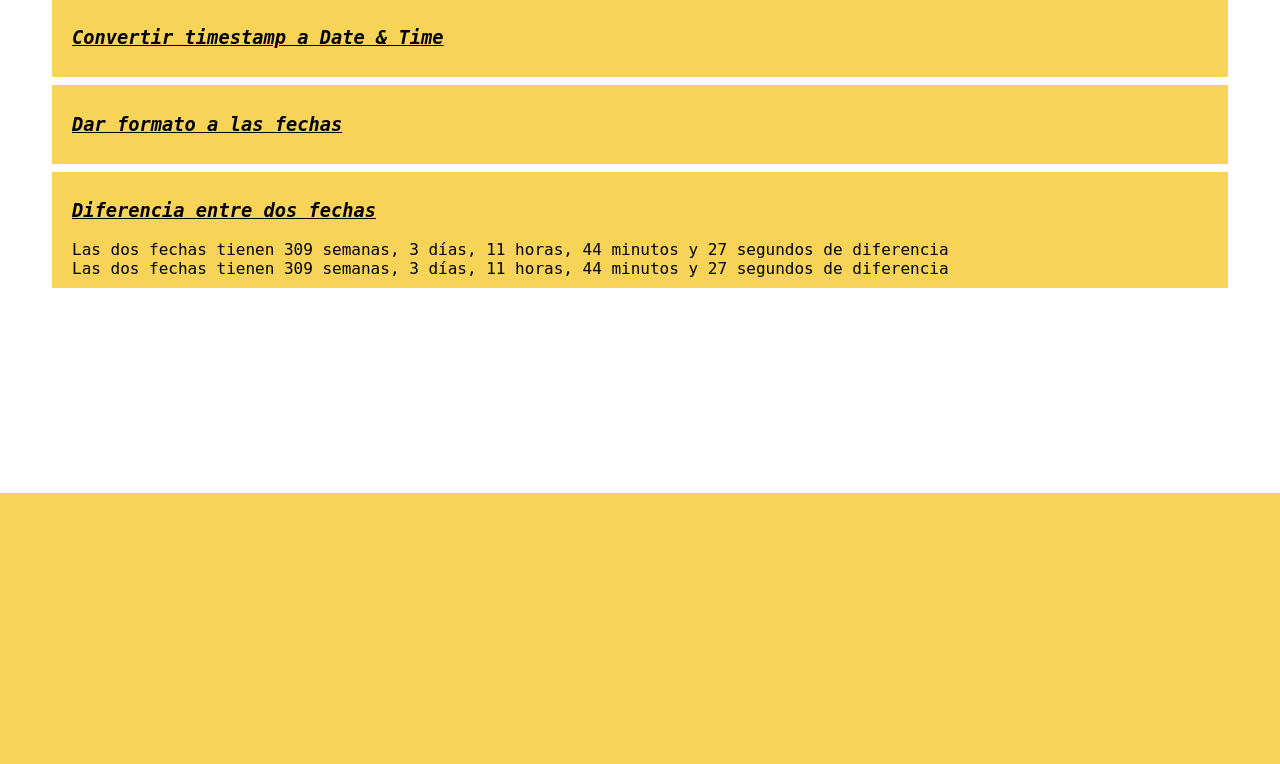
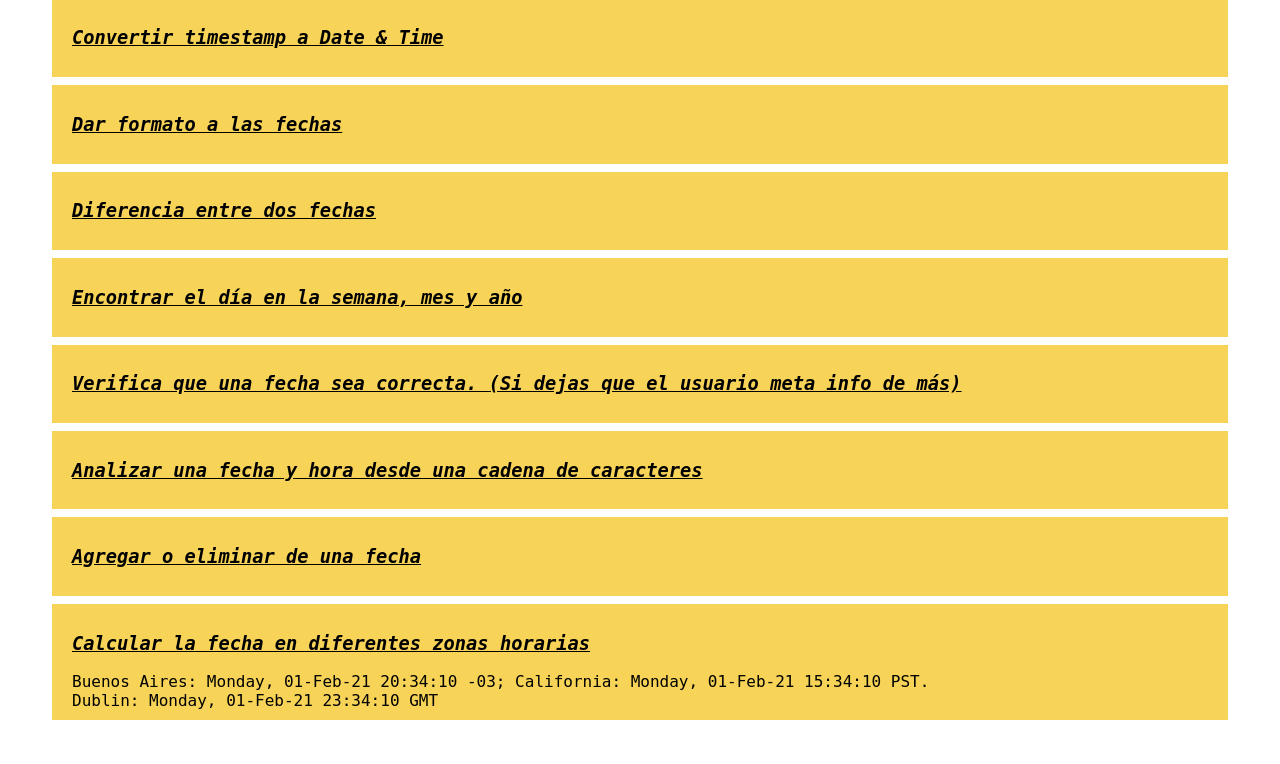
Before and after one commit to sdelafuente/cookbook, a PHP site: page / in a window 1280 px wide. Shown: the part 307-1071 px from the top of the page. Before the commit the page ends 800 px from the top, so only its background shows below. Run offline with PHP 8.4, Linux system fonts and the light colour scheme.

Commit message:
3.0. Agregado de mas ejemplos.

```diff
--- a/clases/tiempo.php
+++ b/clases/tiempo.php
@@ -105,4 +105,86 @@ class Tiempo
         echo "<br />";
     }
 
+    public function encontrarUnDiaEnSemanaMesAno()
+    {
+        echo "Hoy es es " . date('d') . " del mes y " . date('z') . " del año.";
+        echo "<br />";
+
+        $miCumpleaños = new DateTime('June 22, 1983', new DateTimeZone('America/Sao_Paulo'));
+
+        echo "Mi nacimiento fue un " . $miCumpleaños->format('l') . ", día " . $miCumpleaños->format('N') . " de la semana.";
+        echo "<br />";
+    }
+
+    public function verificarUnaFecha()
+    {
+        echo (int)checkdate(6, 22, 1983);
+        echo "<br />";
+        echo (int)checkdate(7, 32, 1988);
+        echo "<br />";
+    }
+
+    public function analizarFechaHoraDeUnaCadena()
+    {
+        $a = strtotime('june 22');
+        $b = strtotime('last thursday');
+        $c = strtotime('now + two months');
+        echo date(DATE_RFC850, $a);
+        echo "<br />";
+        echo date(DATE_RFC850, $b);
+        echo "<br />";
+        echo date(DATE_RFC850, $c);
+        echo "<br />";
+        echo "<br />";
+
+        echo date(DATE_RFC850, strtotime('now'));
+        echo "<br />";
+        echo date(DATE_RFC850, strtotime('today'));
+        echo "<br />";
+
+    }
+
+    public function AgregarOEliminarDeUnaFecha($value='')
+    {
+        $miCumpleaños = new DateTime('June 22, 1983', new DateTimeZone('America/Sao_Paulo'));
+        $gestación = new DateInterval('P40W');
+        $miCumpleaños->sub($gestación);
+        echo $miCumpleaños->format(DateTime::RFC850);
+        echo "<br />";
+        echo "<br />";
+
+        $gestación = new DateInterval('P616D');
+        $miCumpleaños->add($gestación);
+        echo $miCumpleaños->format(DateTime::RFC850);
+        echo "<br />";
+
+        echo "<hr />";
+
+        $año = 2020;
+        $cuando = new DateTime("November 1, $año");
+        if ($cuando->format('N') != 1) {
+            $cuando->modify("next Monday");
+        }
+        $cuando->modify("next Tuesday");
+
+        echo "En el año $año, Las elecciones de los Yankees fue el " . $cuando->format('jS') . " día de Noviembre";
+        echo "<br />";
+
+    }
+
+    public function calcularDiferenciaEntreZonasHorarias()
+    {
+        $ahoraEnBuenosAires = new DateTime('now', new DateTimeZone('America/Sao_Paulo'));
+        $ahoraEnCalifornia  = new DateTime('now', new DateTimeZone('America/Los_Angeles'));
+        printf("Buenos Aires: %s; California: %s.",
+            $ahoraEnBuenosAires->format(DateTime::RFC850),
+            $ahoraEnCalifornia->format(DateTime::RFC850)
+        );
+        echo "<br />";
+
+        $ahora = time();
+        date_default_timezone_set('Europe/Dublin');
+        echo 'Dublin: ' . date(DATE_RFC850, $ahora);
+        echo "<br />";
+    }
 }
--- a/index.php
+++ b/index.php
@@ -59,7 +59,37 @@
         <div class="contenido">
             <h3>Diferencia entre dos fechas</h3>
             <?php
-                $objetoTiempo->diferenciaEntreDosFechas();
+                // $objetoTiempo->diferenciaEntreDosFechas();
+            ?>
+        </div>
+        <div class="contenido">
+            <h3>Encontrar el día en la semana, mes y año</h3>
+            <?php
+                // $objetoTiempo->encontrarUnDiaEnSemanaMesAno();
+            ?>
+        </div>
+        <div class="contenido">
+            <h3>Verifica que una fecha sea correcta. (Si dejas que el usuario meta info de más)</h3>
+            <?php
+                // $objetoTiempo->verificarUnaFecha();
+            ?>
+        </div>
+        <div class="contenido">
+            <h3>Analizar una fecha y hora desde una cadena de caracteres</h3>
+            <?php
+                // $objetoTiempo->analizarFechaHoraDeUnaCadena();
+            ?>
+        </div>
+        <div class="contenido">
+            <h3>Agregar o eliminar de una fecha</h3>
+            <?php
+                // $objetoTiempo->AgregarOEliminarDeUnaFecha();
+            ?>
+        </div>
+        <div class="contenido">
+            <h3>Calcular la fecha en diferentes zonas horarias</h3>
+            <?php
+                $objetoTiempo->calcularDiferenciaEntreZonasHorarias();
             ?>
         </div>
     </body>
```
